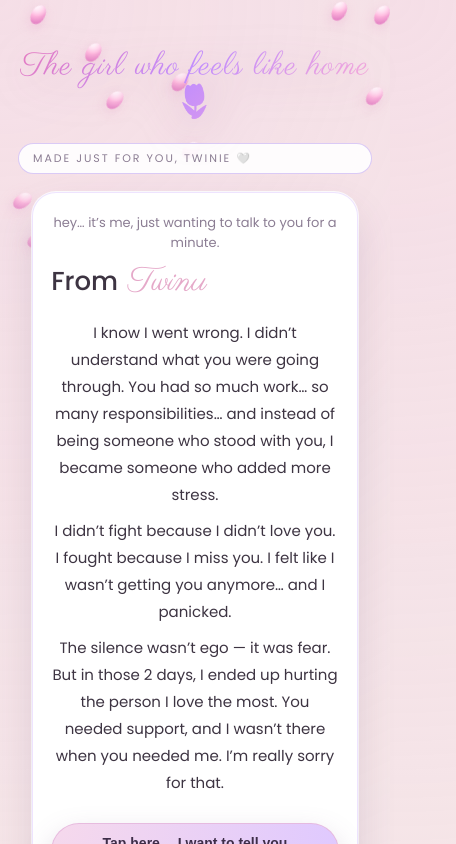
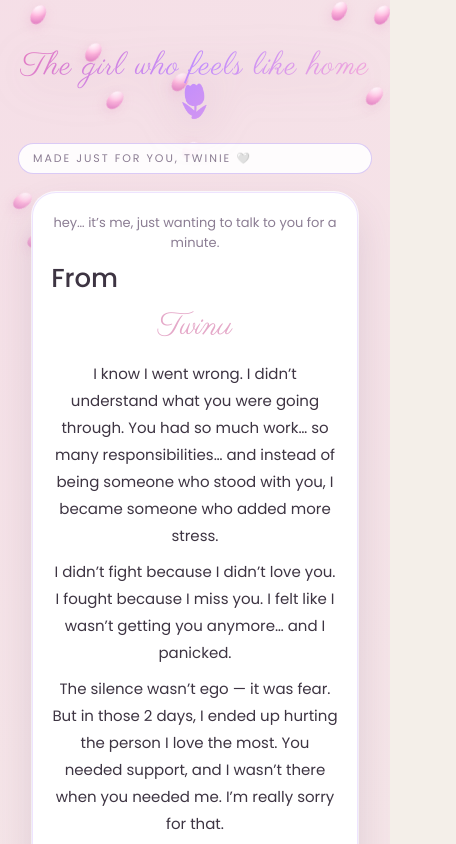
Before and after one commit to RaghavGupta2006/twinie-website, a plain HTML site: page index.html in a window 390 px wide. Shown: the top 844 px of the page, 456 px wide, since content can reach past the window. Drawn offline with Linux system fonts and the light colour scheme.

Commit message:
Update style.css

```diff
--- a/style.css
+++ b/style.css
@@ -500,6 +500,24 @@ body {
     text-align: center !important;
   }
 }
+/* Fix mobile layout — prevent wide text from shifting page */
+@media (max-width: 768px) {
+  .script-name {
+    display: block;
+    font-size: 32px !important;      /* reduce size so it fits */
+    white-space: normal !important;  /* allow text to wrap */
+    text-align: center !important;
+    line-height: 1.2;
+    margin-top: 10px;
+    margin-left: auto !important;
+    margin-right: auto !important;
+  }
+
+  html, body {
+    overflow-x: hidden !important; /* stop sideways scrolling */
+  }
+}
+
 
 
 
```
